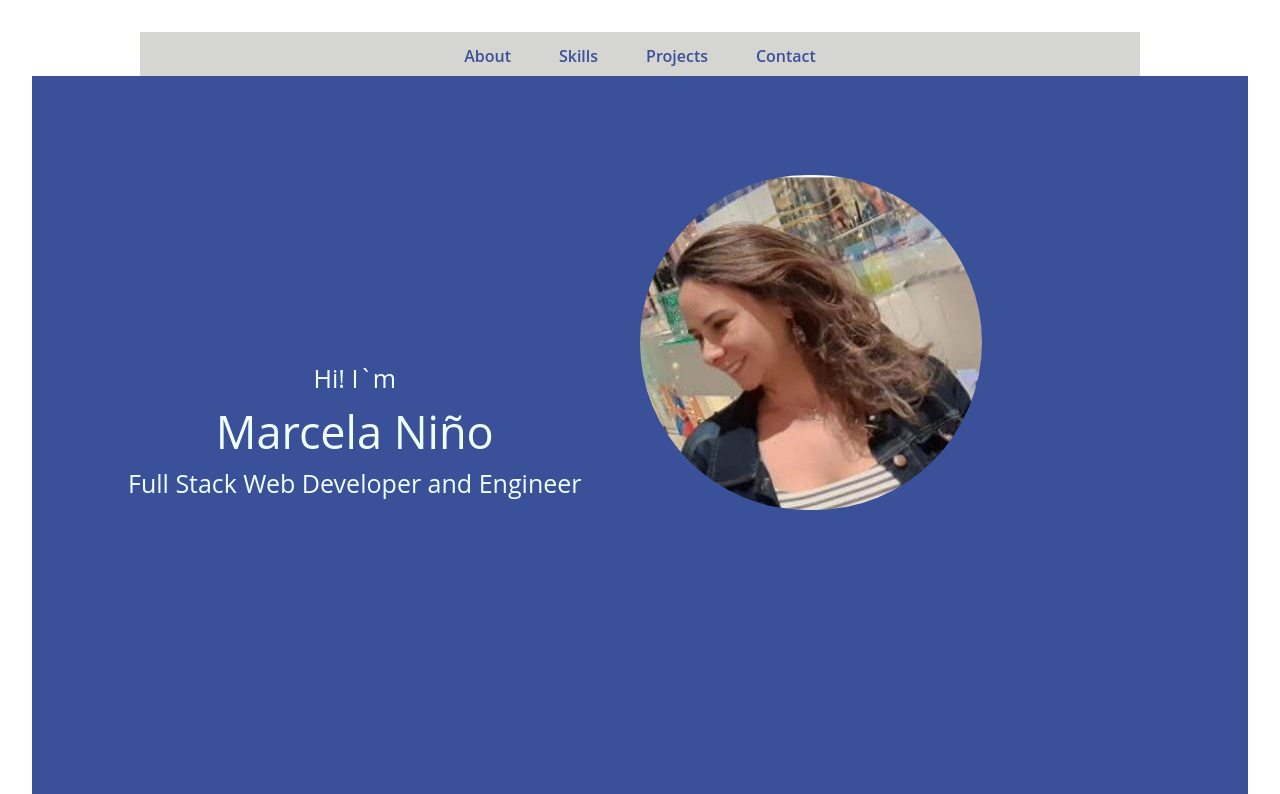
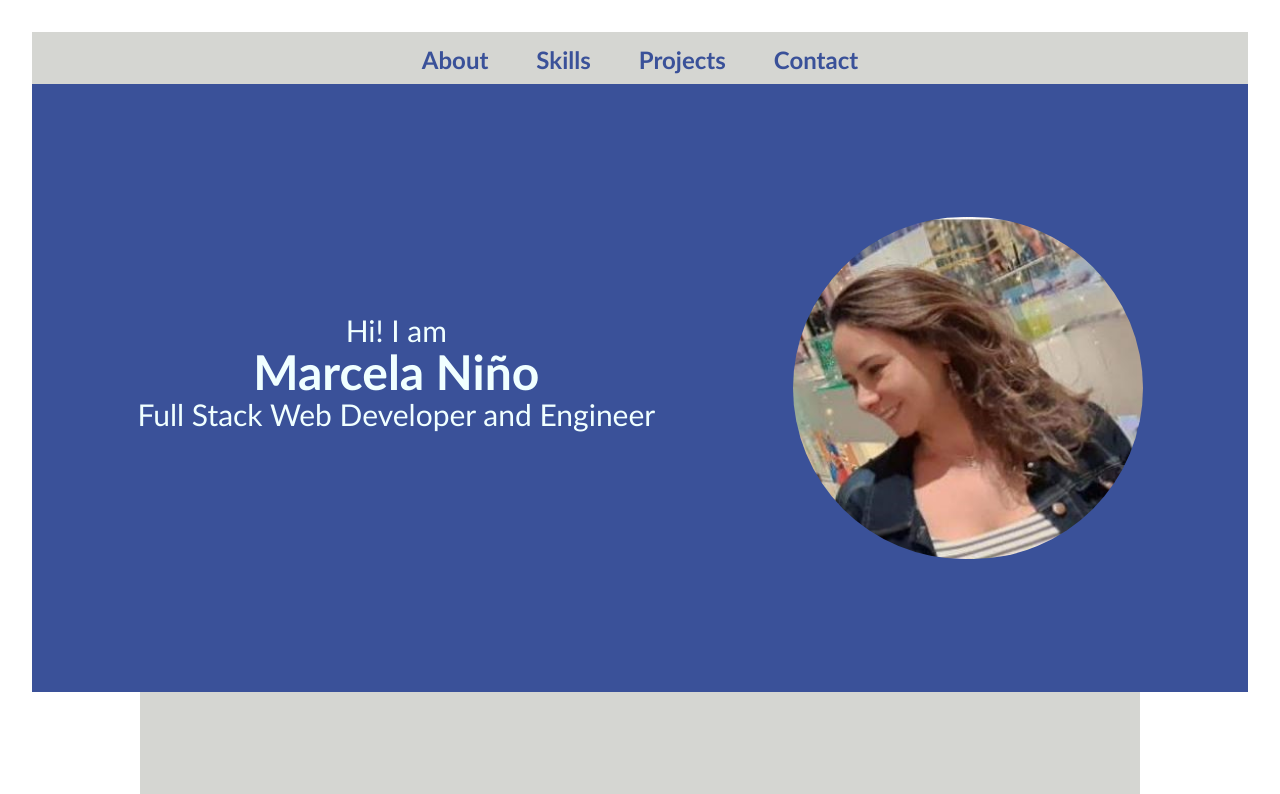
Before and after one commit to Marcela3-DesFullStack/Portfolio, a React (Vite) app: page / in a window 1280 px wide. Shown: the top 794 px of the page. Built offline with nearby package versions, Linux system fonts and the light colour scheme; no server answers.

Commit message:
Style: Improving navbar and home style

```diff
--- a/src/components/Home.jsx
+++ b/src/components/Home.jsx
@@ -6,14 +6,17 @@ const Home = () => {
 
   return (
 
-    <div className="sm:h-[80vh] w-full h-[90vh] sm:h-[70vh] overflow-hidden bg-cover bg-center bg-no-repeat flex flex-col sm:flex-row items-center justify-around bg-customCobalt sm:h-[50vh]">
-        <img src={photoMarce} className="sm:w-1/2 sm:transform sm:-translate-x-1/2 sm:top-[20%] absolute left-[50%] top-[175px] rounded-full" />
-        <div className="sm:top-[60%] sm:pl-10 sm:pr-[5%] sm:flex sm:flex-col sm:items-center sm:justify-center absolute left-[10%] top-[45%] text-customWhite">
-            <p className="text-[25px] sm:text-[15px] ">Hi! I`m</p>
-            <p className="text-[45px] sm:text-[25px] l">Marcela Niño</p>
-            <p className="text-[25px] sm:text-[14px] ">Full Stack Web Developer and Engineer</p>
-        </div>
-    </div>
+    <div className="flex flex-row sm:flex-col items-center justify-evenly bg-customCobalt h-[38rem] sm:h-[28rem]">
+
+      <div className="top-1/2 left-1/2 transform -translate-x-4 -translate-y-4 text-center sm:text-center px-4 sm:-translate-y-1 sm:-translate-x-2">
+          <p className="text-3xl sm:text-lg text-customWhite">Hi! I am</p>
+          <p className="text-5xl sm:text-2xl font-bold text-customWhite">Marcela Niño</p>
+          <p className="text-3xl sm:text-lg text-customWhite">Full Stack Web Developer and Engineer</p>
+      </div>
+      <div className="flex justify-center">
+          <img src={photoMarce} className="w-[350px] h-auto object-cover rounded-full sm:w-[150px] sm:h-[150px]" />
+      </div>
+</div>
 
   )
 };
--- a/src/components/Navbar.jsx
+++ b/src/components/Navbar.jsx
@@ -9,7 +9,7 @@ function Navbar() {
   };
 
   return (
-    <div className="container mx-auto bg-customCoolgray text-customCobalt font-semibold">
+    <div className="mx-auto bg-customCoolgray text-customCobalt font-semibold text-2xl">
       <nav className="sm:hidden pt-3 pb-2">
         <ul className="flex justify-center gap-12">
           <li className="hover:text-customStone"><a href="#about">About</a></li>
@@ -18,7 +18,7 @@ function Navbar() {
           <li className="hover:text-customStone"><a href="#contact">Contact</a></li>
         </ul>
       </nav>
-      <nav className="sm:flex sm:justify-between items-center h-4 p-6 hidden text-sm relative">
+      <nav className="sm:flex sm:justify-between items-center h-4 p-6 hidden text-lg relative">
         <img
           src={menuIcon}
           alt="Menu Icon"
--- a/tailwind.config.js
+++ b/tailwind.config.js
@@ -3,7 +3,7 @@ export default {
   content: ['./index.html', './src/**/*.{js,ts,jsx,tsx}'],
   theme: {
     fontFamily: {
-      sans: ["Open Sans", "sans-serif"],
+      sans: ["Calibri", "sans-serif"],
     },
 
     colors: {
```
Also changed, not shown: src/assets/foto.jpg (added).
